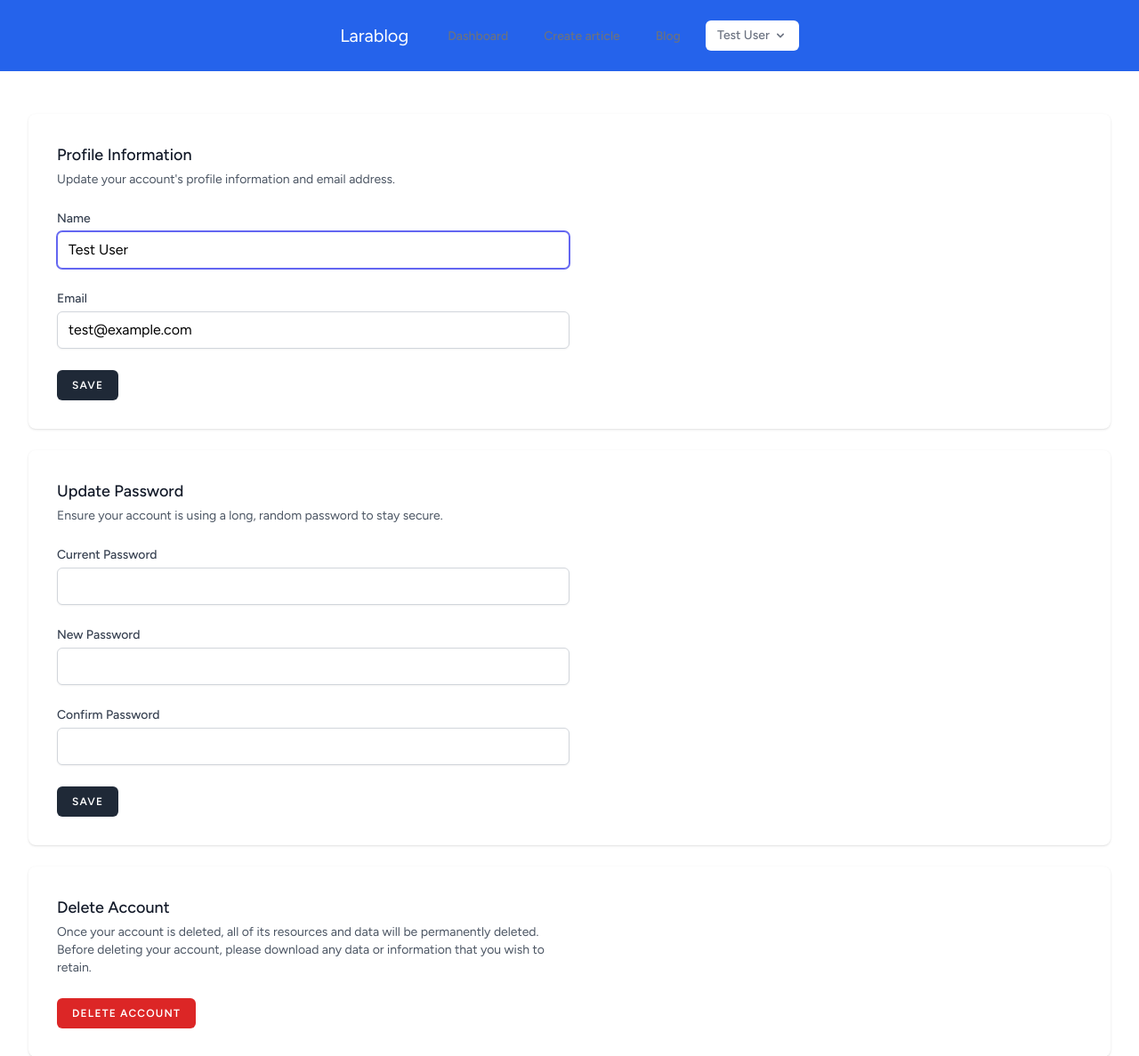
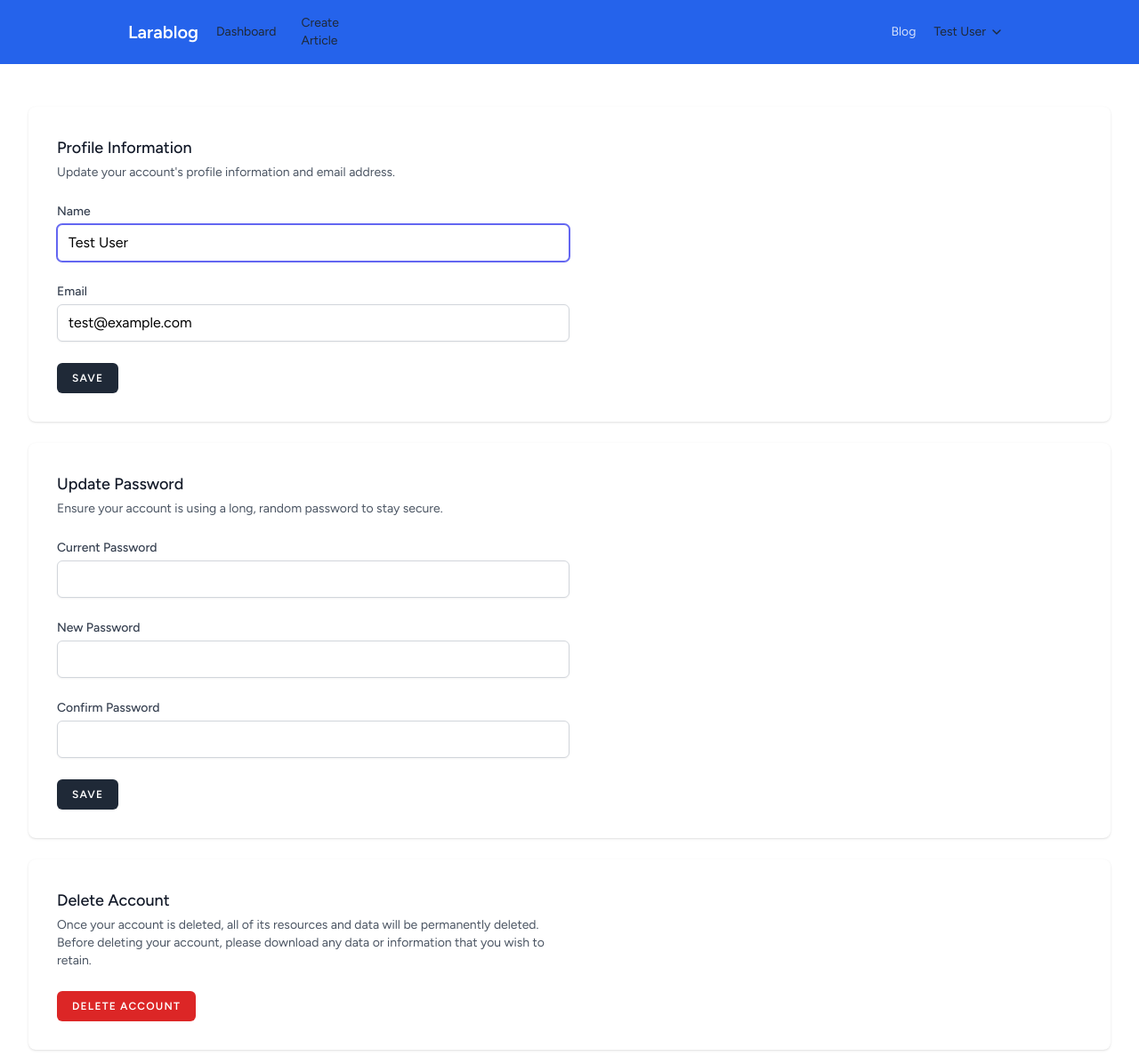
Before and after one commit to mlouiseprrt734/Larablog_, a Laravel app: page /profile in a window 1280 px wide. Shown: the top 1187 px of the page at 89% size. Run offline with Laravel 12, Linux system fonts and the light colour scheme; a user stored in the database is signed in; data comes from the database, SQL or seed files in the repository; style sheets or scripts are compiled from the project's sources.

Commit message:
modification de la navigation générale

```diff
--- a/app/Http/Controllers/PublicController.php
+++ b/app/Http/Controllers/PublicController.php
@@ -43,4 +43,9 @@ class PublicController extends Controller
         $users = User::all();
         return view('public.all', ['users' => $users, 'articles' => Article::paginate(4)]);
     }
+
+    public function every_article(){
+        $users = User::all();
+        return view('articles.every_article', ['users' => $users, 'articles' => Article::paginate(4)]);
+    }
 }
--- a/resources/views/layouts/navigation.blade.php
+++ b/resources/views/layouts/navigation.blade.php
@@ -1,104 +1,68 @@
-<nav x-data="{ open: false }" class="relative max-w-[66rem] w-full md:flex md:items-center md:justify-between md:gap-3 mx-auto px-4 sm:px-6 lg:px-8 py-2">
-    <!-- Primary Navigation Menu -->
-    <div class="max-w-7xl mx-auto px-4 sm:px-6 lg:px-8">
-        <div class="flex justify-between h-16">
-            <div class="flex">
-                <!-- Logo -->
-                <div class="shrink-0 flex items-center">
-                    <a class="text-xl text-white focus:outline-none focus:opacity-80" href="#" aria-label="Brand">Larablog</a>
+<nav class="relative max-w-[66rem] w-full md:flex md:items-center md:justify-between md:gap-3 mx-auto px-4 sm:px-6 lg:px-8 py-2">
+    <div class="flex items-center justify-between">
+        <a class="flex-none font-semibold text-xl text-white focus:outline-none focus:opacity-80" href="#" aria-label="Brand">Larablog</a>
+        <!-- Collapse Button -->
+        <div class="md:hidden">
+            <button type="button" class="hs-collapse-toggle relative size-9 flex justify-center items-center text-sm font-semibold rounded-lg border border-white/50 text-white hover:bg-white/10 focus:outline-none focus:bg-white/10 disabled:opacity-50 disabled:pointer-events-none" id="hs-base-header-collapse" aria-expanded="false" aria-controls="hs-base-header" aria-label="Toggle navigation" data-hs-collapse="#hs-base-header">
+                <svg class="hs-collapse-open:hidden size-4" xmlns="http://www.w3.org/2000/svg" width="24" height="24" viewBox="0 0 24 24" fill="none" stroke="currentColor" stroke-width="2" stroke-linecap="round" stroke-linejoin="round"><line x1="3" x2="21" y1="6" y2="6"/><line x1="3" x2="21" y1="12" y2="12"/><line x1="3" x2="21" y1="18" y2="18"/></svg>
+                <svg class="hs-collapse-open:block shrink-0 hidden size-4" xmlns="http://www.w3.org/2000/svg" width="24" height="24" viewBox="0 0 24 24" fill="none" stroke="currentColor" stroke-width="2" stroke-linecap="round" stroke-linejoin="round"><path d="M18 6 6 18"/><path d="m6 6 12 12"/></svg>
+                <span class="sr-only">Toggle navigation</span>
+            </button>
         </div>
+        <!-- End Collapse Button -->
+    </div>
+    <!-- End Logo w/ Collapse Button -->
+    <a href="{{ route('dashboard') }}" :active="request()->routeIs('dashboard')" class="p-2 flex items-center text-sm text-gray-800 hover:bg-gray-100 rounded-lg focus:outline-none focus:bg-gray-100 dark:text-neutral-200 dark:hover:bg-blue-700 dark:focus:bg-blue-700">
+        <svg class="shrink-0 size-4 me-3 md:me-2 block md:hidden" xmlns="http://www.w3.org/2000/svg" width="24" height="24" viewBox="0 0 24 24" fill="none" stroke="currentColor" stroke-width="2" stroke-linecap="round" stroke-linejoin="round"><path d="M15 21v-8a1 1 0 0 0-1-1h-4a1 1 0 0 0-1 1v8"/><path d="M3 10a2 2 0 0 1 .709-1.528l7-5.999a2 2 0 0 1 2.582 0l7 5.999A2 2 0 0 1 21 10v9a2 2 0 0 1-2 2H5a2 2 0 0 1-2-2z"/></svg>
+        Dashboard
+    </a>
 
-                <!-- Navigation Links -->
-                <div class="hidden space-x-8 sm:-my-px sm:ms-10 sm:flex">
-                    <x-nav-link :href="route('dashboard')" :active="request()->routeIs('dashboard')">
-                        {{ __('Dashboard') }}
-                    </x-nav-link>
-                    <x-nav-link :href="route('articles.create')" :active="request()->routeIs('article.create')">
-                        Create article
-                    </x-nav-link>
-                    <x-nav-link :href="route('public.all')" :active="request()->routeIs('public.all')">
+    <a href="{{ route('articles.create') }}" :active="request()->routeIs('article.create')" class="p-2 flex items-center text-sm text-gray-800 hover:bg-blue-100 rounded-lg focus:outline-none focus:bg-blue-100 dark:text-neutral-200 dark:hover:bg-blue-700 dark:focus:bg-blue-700">
+        <svg class="shrink-0 size-4 me-3 md:me-2 block md:hidden" xmlns="http://www.w3.org/2000/svg" width="24" height="24" viewBox="0 0 24 24" fill="none" stroke="currentColor" stroke-width="2" stroke-linecap="round" stroke-linejoin="round"><path d="M15 21v-8a1 1 0 0 0-1-1h-4a1 1 0 0 0-1 1v8"/><path d="M3 10a2 2 0 0 1 .709-1.528l7-5.999a2 2 0 0 1 2.582 0l7 5.999A2 2 0 0 1 21 10v9a2 2 0 0 1-2 2H5a2 2 0 0 1-2-2z"/></svg>
+        Create Article
+    </a>
+
+
+    <!-- Collapse -->
+    <div id="hs-base-header" class="hs-collapse hidden overflow-hidden transition-all duration-300 basis-full grow md:block" aria-labelledby="hs-base-header-collapse">
+        <div class="overflow-hidden overflow-y-auto max-h-[75vh] [&::-webkit-scrollbar]:w-2 [&::-webkit-scrollbar-thumb]:rounded-full [&::-webkit-scrollbar-track]:bg-gray-100 [&::-webkit-scrollbar-thumb]:bg-gray-300 dark:[&::-webkit-scrollbar-track]:bg-neutral-700 dark:[&::-webkit-scrollbar-thumb]:bg-neutral-500">
+            <div class="py-2 md:py-0 flex flex-col md:flex-row md:items-center md:justify-end gap-0.5 md:gap-1">
+                <a href="{{ route('every_article') }}" class="p-2 flex items-center text-sm text-white/80 hover:text-white focus:outline-none focus:text-white">
+                    <svg class="shrink-0 size-4 me-3 md:me-2 block md:hidden" xmlns="http://www.w3.org/2000/svg" width="24" height="24" viewBox="0 0 24 24" fill="none" stroke="currentColor" stroke-width="2" stroke-linecap="round" stroke-linejoin="round"><path d="M4 22h16a2 2 0 0 0 2-2V4a2 2 0 0 0-2-2H8a2 2 0 0 0-2 2v16a2 2 0 0 1-2 2Zm0 0a2 2 0 0 1-2-2v-9c0-1.1.9-2 2-2h2"/><path d="M18 14h-8"/><path d="M15 18h-5"/><path d="M10 6h8v4h-8V6Z"/></svg>
                     Blog
-                    </x-nav-link>
-                </div>
-            </div>
+                </a>
 
-            <!-- Settings Dropdown -->
-            <div class="hidden sm:flex sm:items-center sm:ms-6">
-                <x-dropdown align="right" width="48">
-                    <x-slot name="trigger">
-                        <button class="inline-flex items-center px-3 py-2 border border-transparent text-sm leading-4 font-medium rounded-md text-gray-500 dark:text-gray-400 bg-white dark:bg-gray-800 hover:text-gray-700 dark:hover:text-gray-300 focus:outline-none transition ease-in-out duration-150">
-                            <div>{{ Auth::user()->name }}</div>
+                <!-- End Button Group -->
+                <!-- Dropdown -->
+                <div class="hs-dropdown [--strategy:static] md:[--strategy:fixed] [--adaptive:none] [--is-collapse:true] md:[--is-collapse:false] ">
+                    <button id="hs-header-classic-dropdown" type="button" class="hs-dropdown-toggle w-full p-2 flex items-center text-sm text-gray-800 hover:text-gray-500 focus:outline-none focus:text-gray-500 dark:text-neutral-200 dark:hover:text-neutral-500 dark:focus:text-neutral-500" aria-haspopup="menu" aria-expanded="false" aria-label="Dropdown">
+                    <svg class="shrink-0 size-4 me-3 md:me-2 block md:hidden" xmlns="http://www.w3.org/2000/svg" width="24" height="24" viewBox="0 0 24 24" fill="none" stroke="currentColor" stroke-width="2" stroke-linecap="round" stroke-linejoin="round"><path d="m3 10 2.5-2.5L3 5"/><path d="m3 19 2.5-2.5L3 14"/><path d="M10 6h11"/><path d="M10 12h11"/><path d="M10 18h11"/></svg>
+                    {{ Auth::user()->name }}
+                    <svg class="hs-dropdown-open:-rotate-180 md:hs-dropdown-open:rotate-0 duration-300 shrink-0 size-4 ms-auto md:ms-1" xmlns="http://www.w3.org/2000/svg" width="24" height="24" viewBox="0 0 24 24" fill="none" stroke="currentColor" stroke-width="2" stroke-linecap="round" stroke-linejoin="round"><path d="m6 9 6 6 6-6"/></svg>
+                    </button>
 
-                            <div class="ms-1">
-                                <svg class="fill-current h-4 w-4" xmlns="http://www.w3.org/2000/svg" viewBox="0 0 20 20">
-                                    <path fill-rule="evenodd" d="M5.293 7.293a1 1 0 011.414 0L10 10.586l3.293-3.293a1 1 0 111.414 1.414l-4 4a1 1 0 01-1.414 0l-4-4a1 1 0 010-1.414z" clip-rule="evenodd" />
-                                </svg>
-                            </div>
-                        </button>
-                    </x-slot>
+                    <div class="hs-dropdown-menu transition-[opacity,margin] duration-[0.1ms] md:duration-[150ms] hs-dropdown-open:opacity-100 opacity-0 relative w-full md:w-52 hidden z-10 top-full ps-7 md:ps-0 md:bg-white md:rounded-lg md:shadow-md before:absolute before:-top-4 before:start-0 before:w-full before:h-5 md:after:hidden after:absolute after:top-1 after:start-[18px] after:w-0.5 after:h-[calc(100%-0.25rem)] after:bg-gray-100 dark:md:bg-neutral-800 dark:after:bg-neutral-700" role="menu" aria-orientation="vertical" aria-labelledby="hs-header-classic-dropdown">
+                        <div class="py-1 md:px-1 space-y-0.5">
+                            <a href="route('profile.edit')" class="py-1.5 px-2 flex items-center text-sm text-gray-800 hover:text-gray-500 focus:outline-none focus:text-gray-500 dark:text-neutral-200 dark:hover:text-neutral-500 dark:focus:text-neutral-500">
+                            {{ __('Profile') }}
+                            </a>
 
-                    <x-slot name="content">
-                        <x-dropdown-link :href="route('profile.edit')">
-                            {{ __('Profile') }}
-                        </x-dropdown-link>
-
-                        <!-- Authentication -->
                             <form method="POST" action="{{ route('logout') }}">
                                 @csrf
 
-                            <x-dropdown-link :href="route('logout')"
+                                <a :href="route('logout')" class="py-1.5 px-2 flex items-center text-sm text-gray-800 hover:text-gray-500 focus:outline-none focus:text-gray-500 dark:text-neutral-200 dark:hover:text-neutral-500 dark:focus:text-neutral-500"
                                         onclick="event.preventDefault();
                                                     this.closest('form').submit();">
                                     {{ __('Log Out') }}
-                            </x-dropdown-link>
-                        </form>
-                    </x-slot>
-                </x-dropdown>
-            </div>
-
-            <!-- Hamburger -->
-            <div class="-me-2 flex items-center sm:hidden">
-                <button @click="open = ! open" class="inline-flex items-center justify-center p-2 rounded-md text-gray-400 dark:text-gray-500 hover:text-gray-500 dark:hover:text-gray-400 hover:bg-gray-100 dark:hover:bg-gray-900 focus:outline-none focus:bg-gray-100 dark:focus:bg-gray-900 focus:text-gray-500 dark:focus:text-gray-400 transition duration-150 ease-in-out">
-                    <svg class="h-6 w-6" stroke="currentColor" fill="none" viewBox="0 0 24 24">
-                        <path :class="{'hidden': open, 'inline-flex': ! open }" class="inline-flex" stroke-linecap="round" stroke-linejoin="round" stroke-width="2" d="M4 6h16M4 12h16M4 18h16" />
-                        <path :class="{'hidden': ! open, 'inline-flex': open }" class="hidden" stroke-linecap="round" stroke-linejoin="round" stroke-width="2" d="M6 18L18 6M6 6l12 12" />
-                    </svg>
-                </button>
-            </div>
-        </div>
-    </div>
-
-    <!-- Responsive Navigation Menu -->
-    <div :class="{'block': open, 'hidden': ! open}" class="hidden sm:hidden">
-        <div class="pt-2 pb-3 space-y-1">
-            <x-responsive-nav-link :href="route('dashboard')" :active="request()->routeIs('dashboard')">
-                {{ __('Dashboard') }}
-            </x-responsive-nav-link>
-        </div>
-
-        <!-- Responsive Settings Options -->
-        <div class="pt-4 pb-1 border-t border-gray-200 dark:border-gray-600">
-            <div class="px-4">
-                <div class="font-medium text-base text-gray-800 dark:text-gray-200">{{ Auth::user()->name }}</div>
-                <div class="font-medium text-sm text-gray-500">{{ Auth::user()->email }}</div>
-            </div>
-
-            <div class="mt-3 space-y-1">
-                <x-responsive-nav-link :href="route('profile.edit')">
-                    {{ __('Profile') }}
-                </x-responsive-nav-link>
-
-                <!-- Authentication -->
-                <form method="POST" action="{{ route('logout') }}">
-                    @csrf
-
-                    <x-responsive-nav-link :href="route('logout')"
-                            onclick="event.preventDefault();
-                                        this.closest('form').submit();">
-                        {{ __('Log Out') }}
-                    </x-responsive-nav-link>
+                                </a>
                             </form>
                         </div>
                     </div>
                 </div>
+            </div>
+            <!-- End Dropdown -->
+        </div>
+    </div>
+    <!-- End Collapse -->
 </nav>
+<!-- Logo w/ Collapse Button -->
--- a/routes/web.php
+++ b/routes/web.php
@@ -30,6 +30,9 @@ Route::middleware('auth')->group(function () {
     //gestion likes
     Route::get('/like/{article}', [LikesController::class, 'like'])->name('article.like');
 
+    //affichage de tout les articles
+    Route::get('/blog', [PublicController::class, 'every_article'])->name('every_article');
+
 });
 
 
```
Also changed, not shown: resources/views/articles/every_article.blade.php (added, +59 -0 lines). Lines whose indentation alone changed are shown as unchanged.
